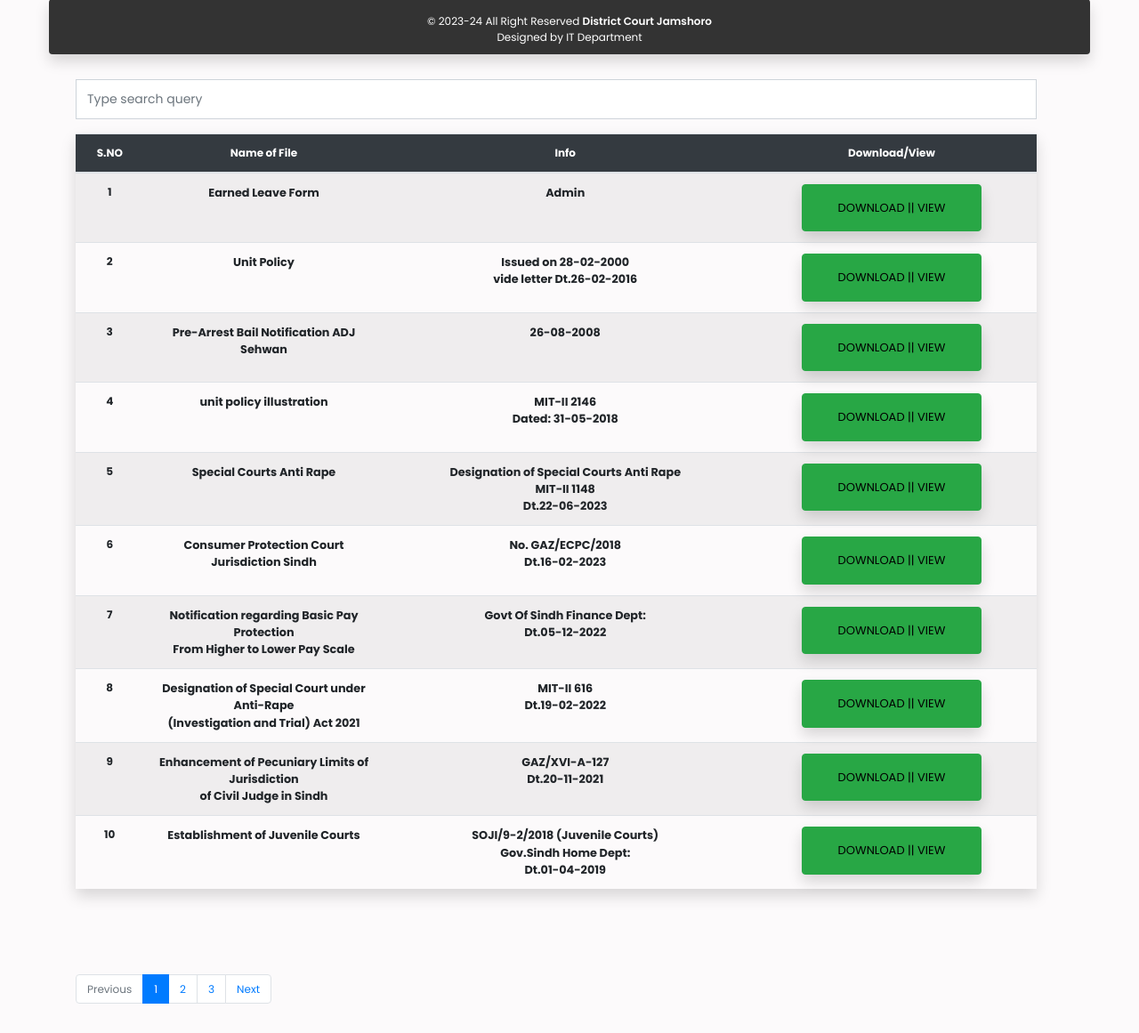
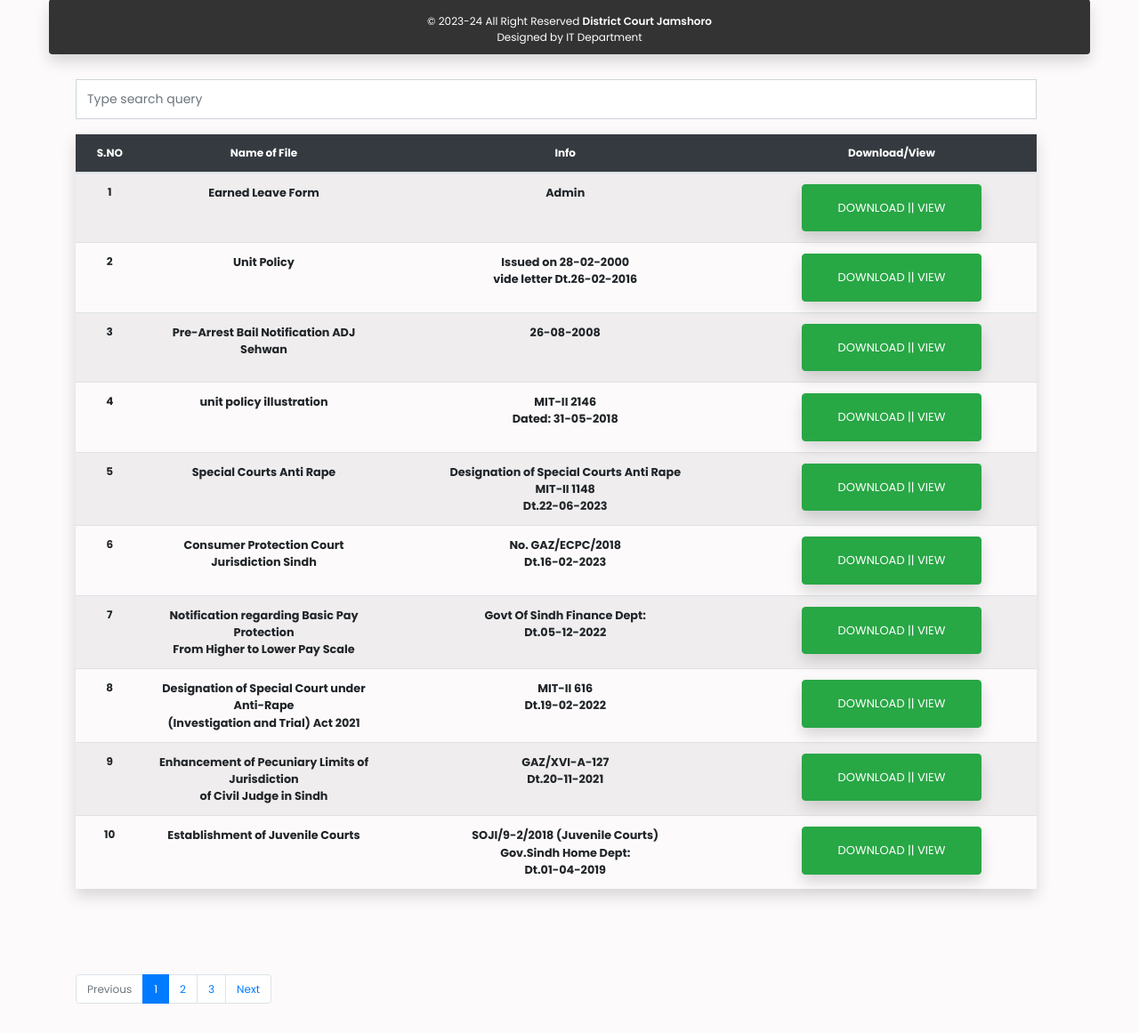
Before and after one commit to xeeshaunali/web_district, a PHP site: page /downloads.php in a window 1280 px wide. Shown: the part 739-1900 px from the top of the page at 89% size. Run offline with PHP 8.4, Linux system fonts and the light colour scheme; some libraries are stand-ins or nearby versions; some web fonts are replaced.

Commit message:
Working on website

```diff
--- a/downloads.php
+++ b/downloads.php
@@ -8,6 +8,7 @@ include 'header.php';
 <!-- Section One Start -->
 
 <div class="main-wrapper ">
+
 <section class="slider">
   <div class="container">
     <div class="row">
@@ -56,7 +57,7 @@ include 'header.php';
                 <td style="width:25%;">Earned Leave Form</td>
                 <td>Admin</td>
                 <td class="text-center">
-                  <button type="button" class="btn btn-success rounded shadow" data-toggle="collapse"><a href="./images/publication/publication.jpg" target="_blank">Download || View</a></button>
+                  <button type="button" class="btn btn-success rounded shadow btn-hover" data-toggle="collapse"><a href="./images/publication/publication.jpg" target="_blank" style="color:white;">Download || View</a></button>
                 </td>
               </tr>
 
@@ -65,7 +66,7 @@ include 'header.php';
                 <td style="width:25%;">Unit Policy</td>
                 <td>Issued on 28-02-2000 <br> vide letter Dt.26-02-2016</td>
                 <td class="text-center">
-                  <button type="button" class="btn btn-success rounded shadow" data-toggle="collapse"><a href="./images/publication/units.pdf" target="_blank">Download || View</a></button>
+                  <button type="button" class="btn btn-success rounded shadow" data-toggle="collapse"><a href="./images/publication/units.pdf" target="_blank" style="color:white;">Download || View</a></button>
                 </td>
               </tr>
 
@@ -75,7 +76,7 @@ include 'header.php';
                 <td style="width:25%;">Pre-Arrest Bail Notification ADJ Sehwan </td>
                 <td>26-08-2008</td>
                 <td class="text-center">
-                  <button type="button" class="btn btn-success rounded shadow" data-toggle="collapse"><a href="./images/publication/BAIL NOTIFICATION 2008.pdf" target="_blank">Download || View</a></button>
+                  <button type="button" class="btn btn-success rounded shadow" data-toggle="collapse"><a href="./images/publication/BAIL NOTIFICATION 2008.pdf" target="_blank" style="color:white;">Download || View</a></button>
                 </td>
               </tr>
 
@@ -84,8 +85,8 @@ include 'header.php';
                 <th scope="row">4</th>
                 <td style="width:25%;">unit policy illustration</td>
                 <td>MIT-II 2146 <br> Dated: 31-05-2018</td>
-                <td class="text-center">
-                  <button type="button" class="btn btn-success rounded shadow" data-toggle="collapse"><a href="./images/publication/unit policy illustration.pdf" target="_blank">Download || View</a></button>
+                <td class="text-center" style="color:white;">
+                  <button type="button" class="btn btn-success rounded shadow" data-toggle="collapse"><a href="./images/publication/unit policy illustration.pdf" target="_blank" style="color:white;">Download || View</a></button>
                 </td>
               </tr>
 
@@ -95,7 +96,7 @@ include 'header.php';
                 <td style="width:25%;">Special Courts Anti Rape</td>
                 <td>Designation of Special Courts Anti Rape <br>MIT-II 1148 <br> Dt.22-06-2023</td>
                 <td class="text-center">
-                  <button type="button" class="btn btn-success rounded shadow" data-toggle="collapse"><a href="./images/publication/publication.jpg" target="_blank">Download || View</a></button>
+                  <button type="button" class="btn btn-success rounded shadow" data-toggle="collapse"><a href="./images/publication/publication.jpg" target="_blank" style="color:white;">Download || View</a></button>
                 </td>
               </tr>
 
@@ -105,7 +106,7 @@ include 'header.php';
                 <td style="width:25%;">Consumer Protection Court <br> Jurisdiction Sindh</td>
                 <td>No. GAZ/ECPC/2018 <br> Dt.16-02-2023</td>
                 <td class="text-center">
-                  <button type="button" class="btn btn-success rounded shadow" data-toggle="collapse"><a href="./images/publication/Assign jurisdiction to the District Consumer Protection Court.pdf" target="_blank">Download || View</a></button>
+                  <button type="button" class="btn btn-success rounded shadow" data-toggle="collapse"><a href="./images/publication/Assign jurisdiction to the District Consumer Protection Court.pdf" target="_blank" style="color:white;">Download || View</a></button>
                 </td>
               </tr>
 
@@ -114,7 +115,7 @@ include 'header.php';
                 <td style="width:25%;">Notification regarding Basic Pay Protection <br> From Higher to Lower Pay Scale</td>
                 <td>Govt Of Sindh Finance Dept:<br>Dt.05-12-2022</td>
                 <td class="text-center">
-                  <button type="button" class="btn btn-success rounded shadow" data-toggle="collapse"><a href="./images/publication/Lower to Higher Scale.pdf" target="_blank">Download || View</a></button>
+                  <button type="button" class="btn btn-success rounded shadow" data-toggle="collapse"><a href="./images/publication/Lower to Higher Scale.pdf" target="_blank" style="color:white;">Download || View</a></button>
                 </td>
               </tr>
 
@@ -123,7 +124,7 @@ include 'header.php';
                 <td style="width:25%;">Designation of Special Court under Anti-Rape<br>(Investigation and Trial) Act 2021</td>
                 <td>MIT-II 616 <br> Dt.19-02-2022</td>
                 <td class="text-center">
-                  <button type="button" class="btn btn-success rounded shadow" data-toggle="collapse"><a href="./images/publication/anti-rape.jpg" target="_blank">Download || View</a></button>
+                  <button type="button" class="btn btn-success rounded shadow" data-toggle="collapse"><a href="./images/publication/anti-rape.jpg" target="_blank" style="color:white;">Download || View</a></button>
                 </td>
               </tr>
 
@@ -132,7 +133,7 @@ include 'header.php';
                 <td style="width:25%;">Enhancement of Pecuniary Limits of Jurisdiction <br> of Civil Judge in Sindh</td>
                 <td>GAZ/XVI-A-127 <br> Dt.20-11-2021</td>
                 <td class="text-center">
-                  <button type="button" class="btn btn-success rounded shadow" data-toggle="collapse"><a href="./images/publication/civiljurisdict.pdf" target="_blank">Download || View</a></button>
+                  <button type="button" class="btn btn-success rounded shadow" data-toggle="collapse"><a href="./images/publication/civiljurisdict.pdf" target="_blank" style="color:white;">Download || View</a></button>
                 </td>
               </tr>
 
@@ -141,7 +142,7 @@ include 'header.php';
                 <td style="width:25%;">Establishment of Juvenile Courts</td>
                 <td>SOJI/9-2/2018 (Juvenile Courts)<br> Gov.Sindh Home Dept: <br> Dt.01-04-2019</td>
                 <td class="text-center">
-                  <button type="button" class="btn btn-success rounded shadow" data-toggle="collapse"><a href="./images/publication/Juvenile Justice.jpg" target="_blank">Download || View</a></button>
+                  <button type="button" class="btn btn-success rounded shadow" data-toggle="collapse"><a href="./images/publication/Juvenile Justice.jpg" target="_blank" style="color:white;">Download || View</a></button>
                 </td>
               </tr>
 
--- a/header.php
+++ b/header.php
@@ -4,8 +4,7 @@
   <!-- Required meta tags -->
   <meta charset="utf-8">
   <meta name="viewport" content="width=device-width, initial-scale=1, shrink-to-fit=no">
-  <meta name="Logo Design" content="District Court Jamshoro Sind Pakistan, Sindh High Court, SindhDistrictCourts.gos.pk">
-  <meta name="Xeeshaun" content="District Court Jamshoro">
+  <meta name="District Court Jamshoro DJ Jamshoro DJ Justice High Court of Sindh" content="District Court Jamshoro Sind Pakistan, Sindh High Court, sindhdistrictcourts.gos.pk">
   <title>District & Sessions Court Jamshoro</title>
   <link rel="icon" href="./images/DC-LOGO.png" type="image/x-icon">
   <!-- bootstrap.min css -->
@@ -69,6 +68,7 @@
 					<li class="nav-item active">
 						<a class="nav-link hover_letter_spacing" href="jurisdiction.php">Jurisdiction</a>
 					</li>
+
 					<li class="nav-item active">
 						<a class="nav-link hover_letter_spacing" href="downloads.php">Downloads</a>
 					</li>
--- a/index.php
+++ b/index.php
@@ -53,6 +53,7 @@ include 'header.php';
 
 <!-- section Three Start -->
 
+<!--
 <section class="section container  about-2 position-relative mt-1 shadow rounded">
 	<div class="container">
 		<div class="row" style="height:2rem;">
@@ -69,8 +70,9 @@ include 'header.php';
 			</div>
 		</div>
 	</div>
-</section>
+</section> -->
 <!-- Section Three End -->
+
 
 <!-- Section Copied Start -->
 <div class="site-section" style="margin-top:3rem; margin-bottom:3rem;">
```
Also changed, not shown: css/style.css (line endings or trailing spaces).
